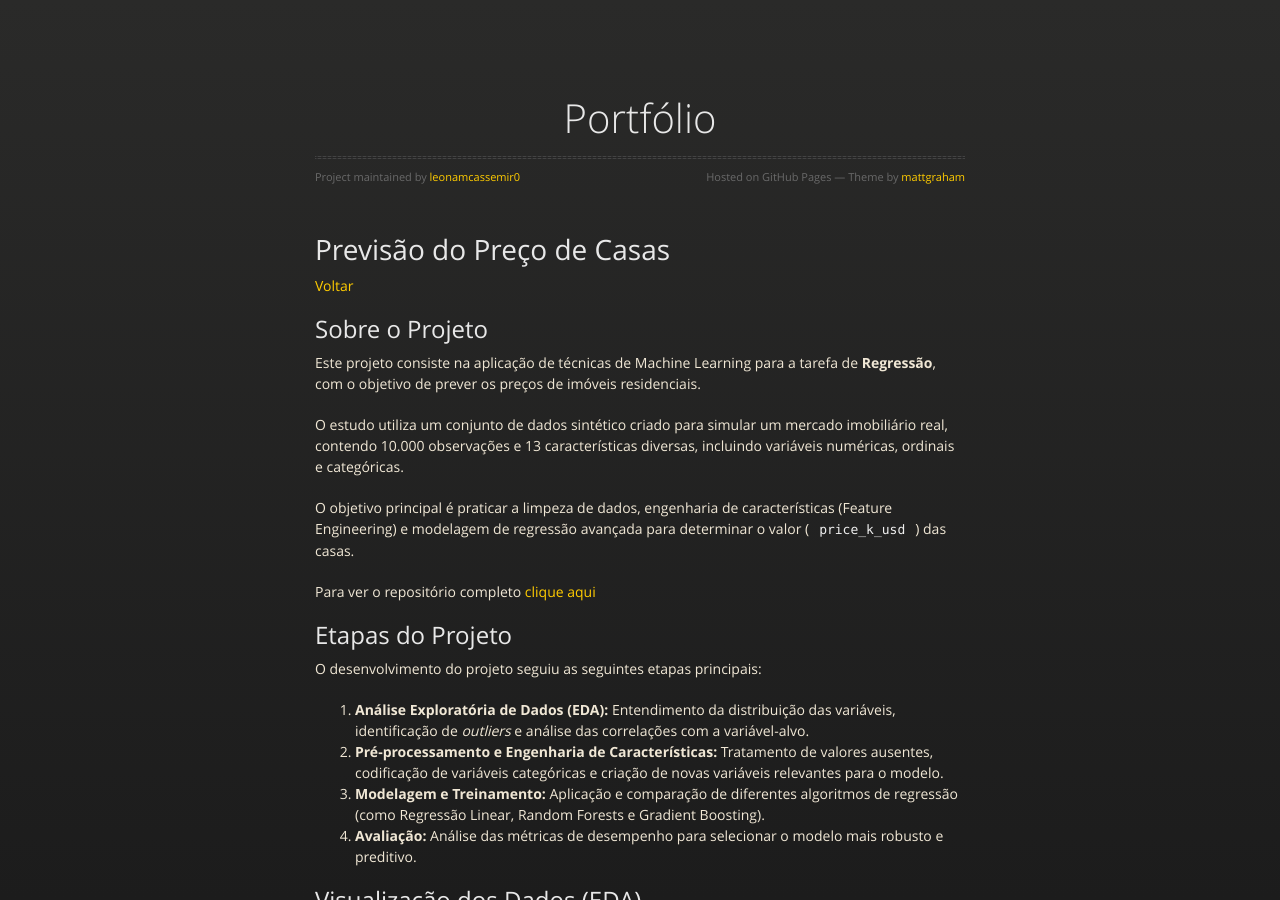
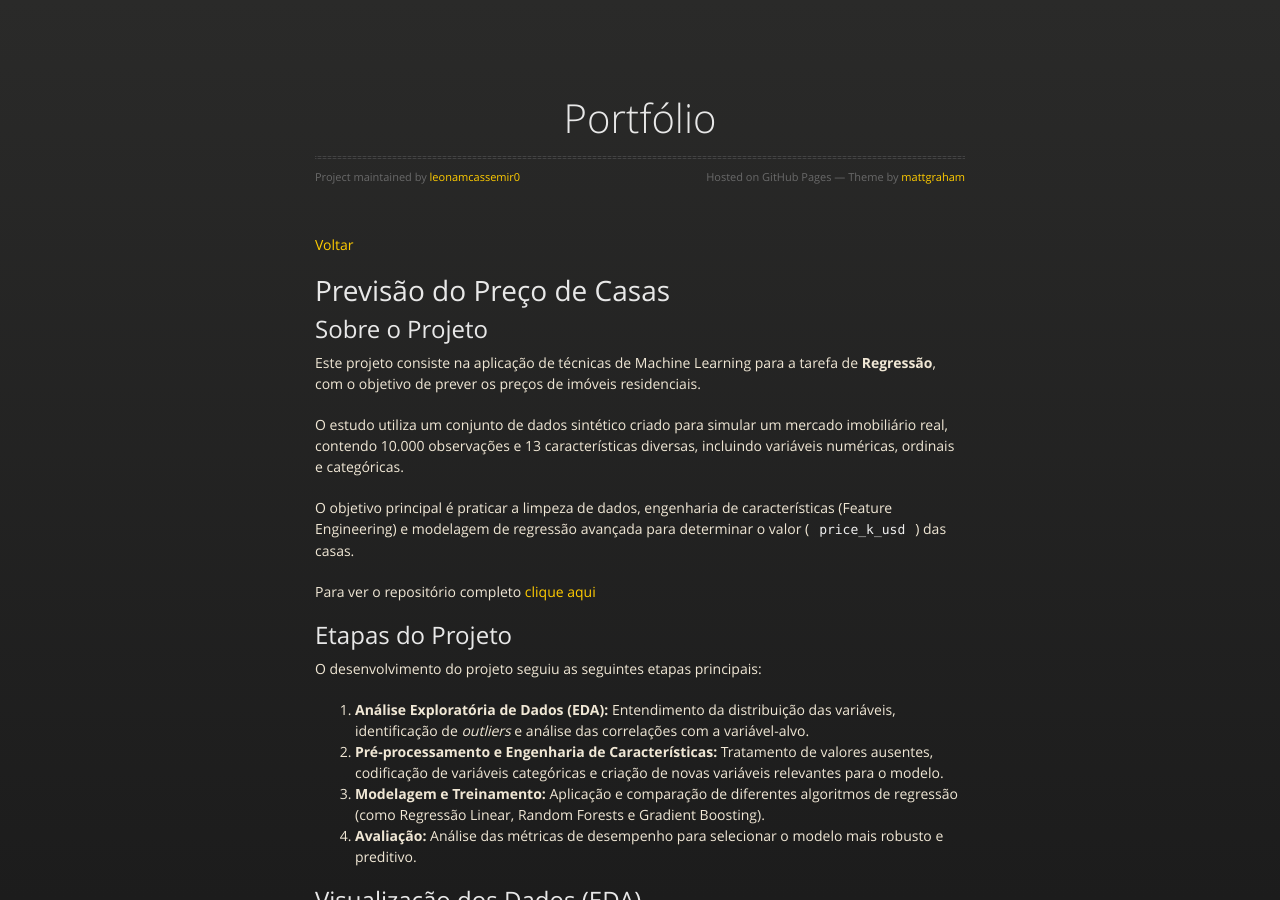
Before and after one commit to leonamcassemir0/portfolio, a Jekyll site: the page built from preco-casa.md, in a window 1280 px wide and 900 px high. Built offline with Jekyll 4.4.1, drawn with Linux system fonts in a browser that asks for light colours; our own code applies the rules of GitHub Pages for plain Markdown files; the repository's description, which GitHub fills in, is left out.

```diff
--- a/preco-casa.md
+++ b/preco-casa.md
@@ -1,6 +1,6 @@
+[Voltar](./)
+
 # Previsão do Preço de Casas
-
-[Voltar](./)
 
 ## Sobre o Projeto
 
@@ -63,5 +63,7 @@ Obtemos as seguintes métricas de avaliação:
 Este projeto foi desenvolvido por Leonam Cassemiro, estudante de ciência de dados e engenharia de software. Críticas construtivas são sempre bem-vindas para aprimoramento contínuo.
 
 * [LinkedIn](www.linkedin.com/in/leonam-cassemiro)
+
 * [GitHub](https://github.com/leonamcassemir0)
+
 * [Instagram](https://www.instagram.com/leonam.ds)
```
